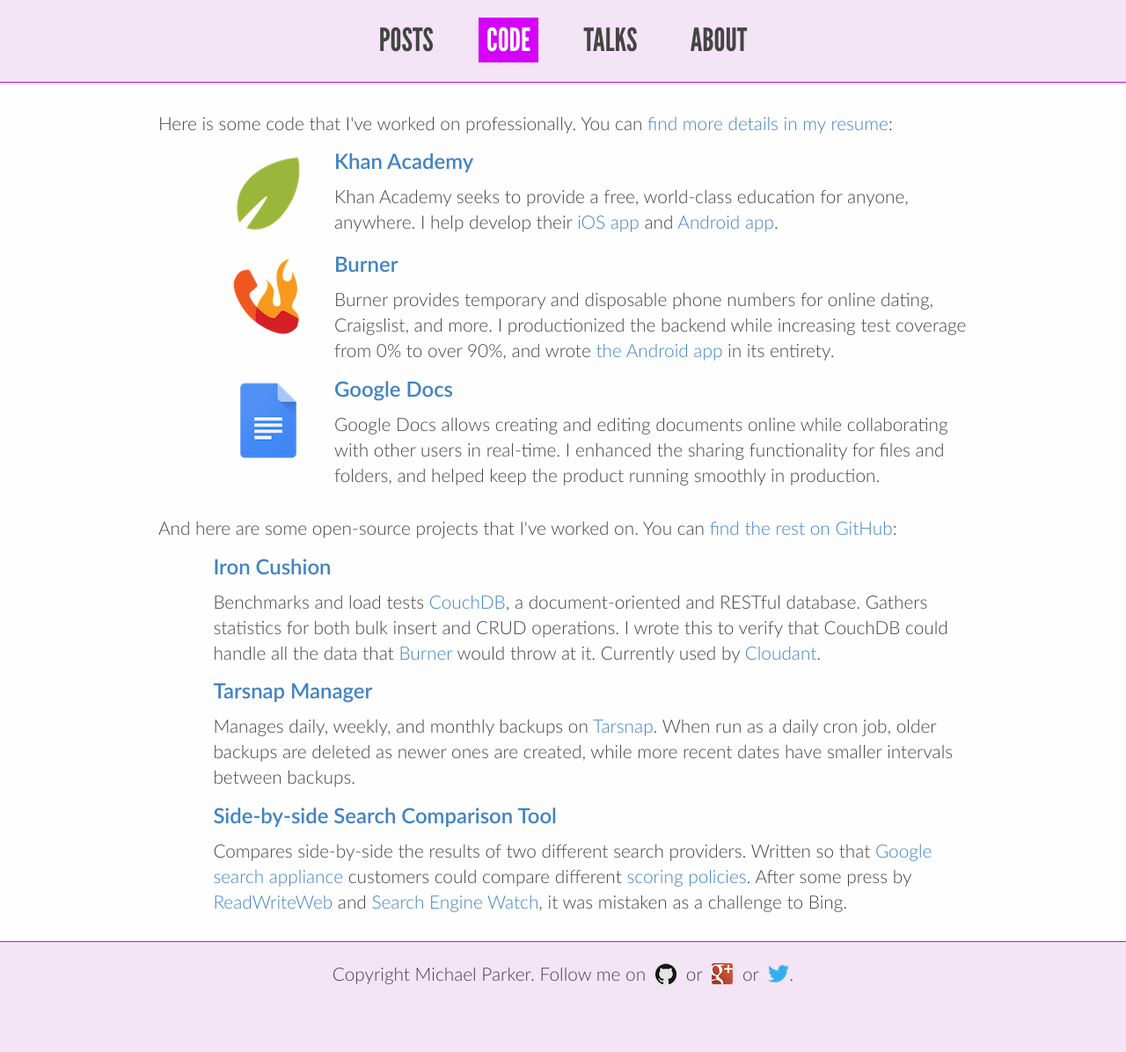
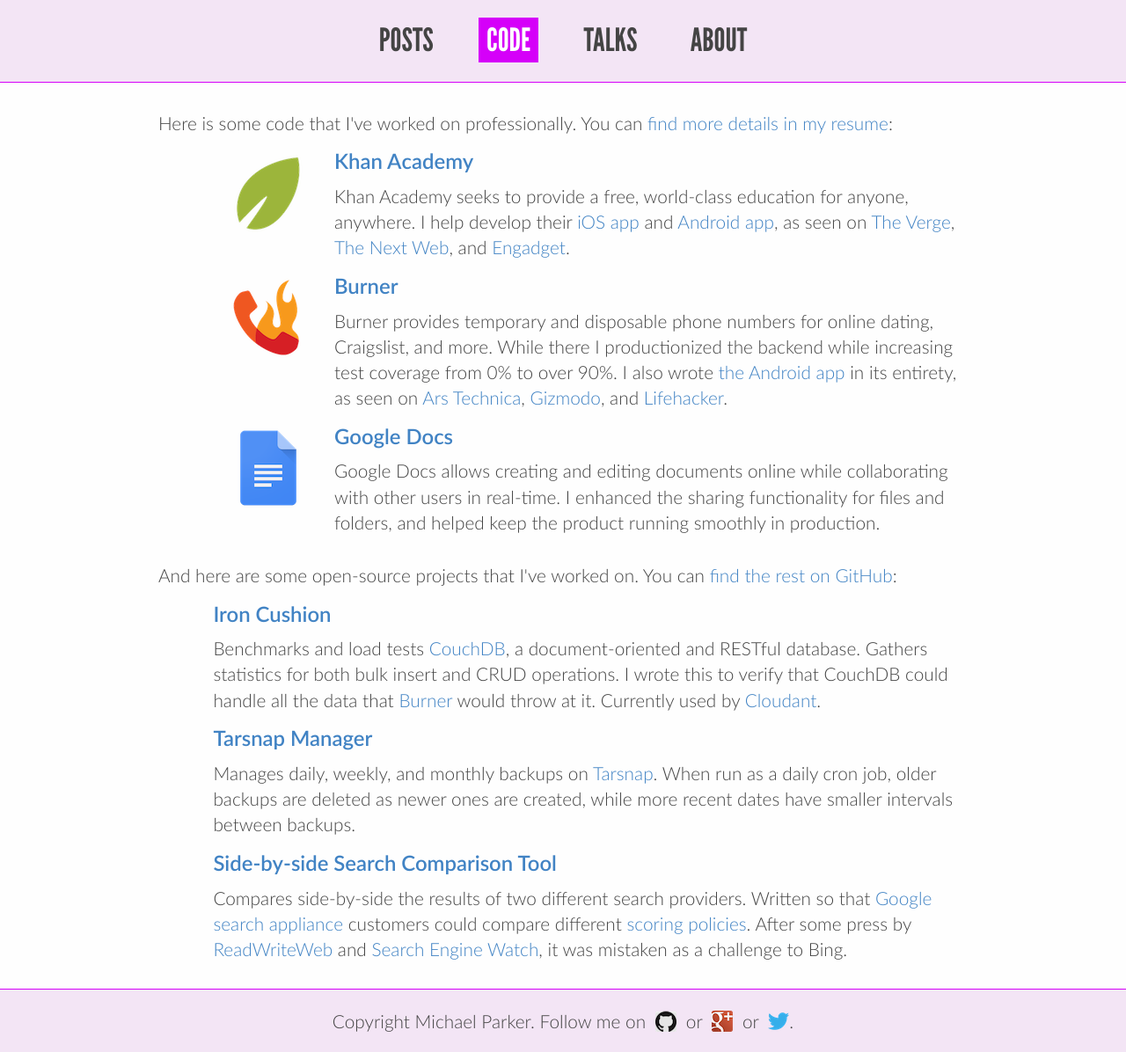
Before and after one commit to mgp/mgp.github.io, a Jekyll site: the page built from code.html, in a window 1280 px wide. Shown: the whole page at 88% size. Built offline with Jekyll 4.4.1, drawn with Linux system fonts in a browser that asks for light colours; Markdown is read by kramdown in place of the engine named in the settings; before the commit the page ends 1142 px from its top, so only the background shows below that.

Commit message:
Update Code and About pages

```diff
--- a/about.html
+++ b/about.html
@@ -7,9 +7,7 @@
 <img src="/assets/images/me.jpg" />
 <div>
   <h2>Hi, I'm Michael Parker.</h2>
-  <p>Currently I work at <a href="https://www.khanacademy.org/">Khan Academy</a>, which seeks to provide a free, world-class education for anyone, anywhere. I help develop their <a href="https://itunes.apple.com/us/app/id469863705">iOS app</a> and <a href="https://play.google.com/store/apps/details?id=org.khanacademy.android">Android app</a>, both of which have received <a href="http://www.theverge.com/2015/1/20/7560373/khan-academy-ipad-app-update">some</a> <a href="http://thenextweb.com/apps/2015/09/16/khan-academy-is-bringing-its-library-of-lessons-to-android/">nice</a> <a href="http://www.pcmag.com/article2/0,2817,2491870,00.asp">press</a>.</p>
-
-  <p>Previously I was the lead developer on <a href="http://burnerapp.com/">Burner</a> at <a href="http://adhoclabs.co/">Ad Hoc Labs</a>. Before that, I co-founded <a href="http://www.readyupapp.com/">ReadyUp!</a>, worked for almost five years at <a href="https://www.google.com/">Google</a> on <a href="http://www.google.com/enterprise/search/">enterprise search</a> and <a href="https://docs.google.com/">Google Docs</a>, and earned a BS and MS in computer science from <a href="http://www.ucla.edu/">UCLA</a>.</p>
+  <p>Currently I work at <a href="https://www.khanacademy.org/">Khan Academy</a>, which seeks to provide a free, world-class education for anyone, anywhere. Previously I was the lead developer on <a href="http://burnerapp.com/">Burner</a> at <a href="http://adhoclabs.co/">Ad Hoc Labs</a>. Before that, I co-founded <a href="http://www.readyupapp.com/">ReadyUp!</a>, worked for almost five years at <a href="https://www.google.com/">Google</a> on <a href="https://docs.google.com/">Google Docs</a> and <a href="http://www.google.com/enterprise/search/">enterprise search</a>, and earned a BS and MS in computer science from <a href="http://www.ucla.edu/">UCLA</a>.</p>
 
   <p>I'm also a founding volunteer of <a href="http://www.projectpossibility.org/">Project:Possibility</a>, through which I've <a href="http://www.nytimes.com/2008/12/18/business/smallbusiness/18edge.html">mentored hundreds of college students</a> writing software to improve the lives of the physically disabled.</p>
 
--- a/code.html
+++ b/code.html
@@ -11,7 +11,7 @@
     <div><img src="/assets/images/khan-academy-logo.png" /></div>
     <div>
       <a href="https://www.khanacademy.org/" class="title">Khan Academy</a>
-      <p>Khan Academy seeks to provide a free, world-class education for anyone, anywhere. I help develop their <a href="https://itunes.apple.com/us/app/id469863705">iOS app</a> and <a href="https://play.google.com/store/apps/details?id=org.khanacademy.android">Android app</a>.</p>
+      <p>Khan Academy seeks to provide a free, world-class education for anyone, anywhere. I help develop their <a href="https://itunes.apple.com/us/app/id469863705">iOS app</a> and <a href="https://play.google.com/store/apps/details?id=org.khanacademy.android">Android app</a>, as seen on <a href="http://www.theverge.com/2015/1/20/7560373/khan-academy-ipad-app-update">The Verge</a>, <a href="http://thenextweb.com/apps/2015/09/16/khan-academy-is-bringing-its-library-of-lessons-to-android/">The Next Web</a>, and <a href="http://www.engadget.com/2015/09/23/khan-academy-brings-its-free-learning-to-android/">Engadget</a>.</p>
     </div>
   </li>
 
@@ -19,7 +19,7 @@
     <div><img src="/assets/images/burner-logo.png" /></div>
     <div>
       <a href="http://www.burnerapp.com/" class="title">Burner</a>
-      <p>Burner provides temporary and disposable phone numbers for online dating, Craigslist, and more. I productionized the backend while increasing test coverage from 0% to over 90%, and wrote <a href="https://play.google.com/store/apps/details?id=com.adhoclabs.burner">the Android app</a> in its entirety.</p>
+      <p>Burner provides temporary and disposable phone numbers for online dating, Craigslist, and more. While there I productionized the backend while increasing test coverage from 0% to over 90%. I also wrote <a href="https://play.google.com/store/apps/details?id=com.adhoclabs.burner">the Android app</a> in its entirety, as seen on <a href="http://arstechnica.com/gadgets/2013/04/get-a-disposable-number-for-android-with-the-new-burner-app/">Ars Technica</a>, <a href="http://gizmodo.com/5994268/burner-the-single+serving-phone-number-app-is-now-for-android">Gizmodo</a>, and <a href="http://lifehacker.com/5994262/burner-brings-disposable-phone-numbers-to-android-for-private-calls-texts-and-more">Lifehacker</a>.</p>
     </div>
   </li>
 
```
